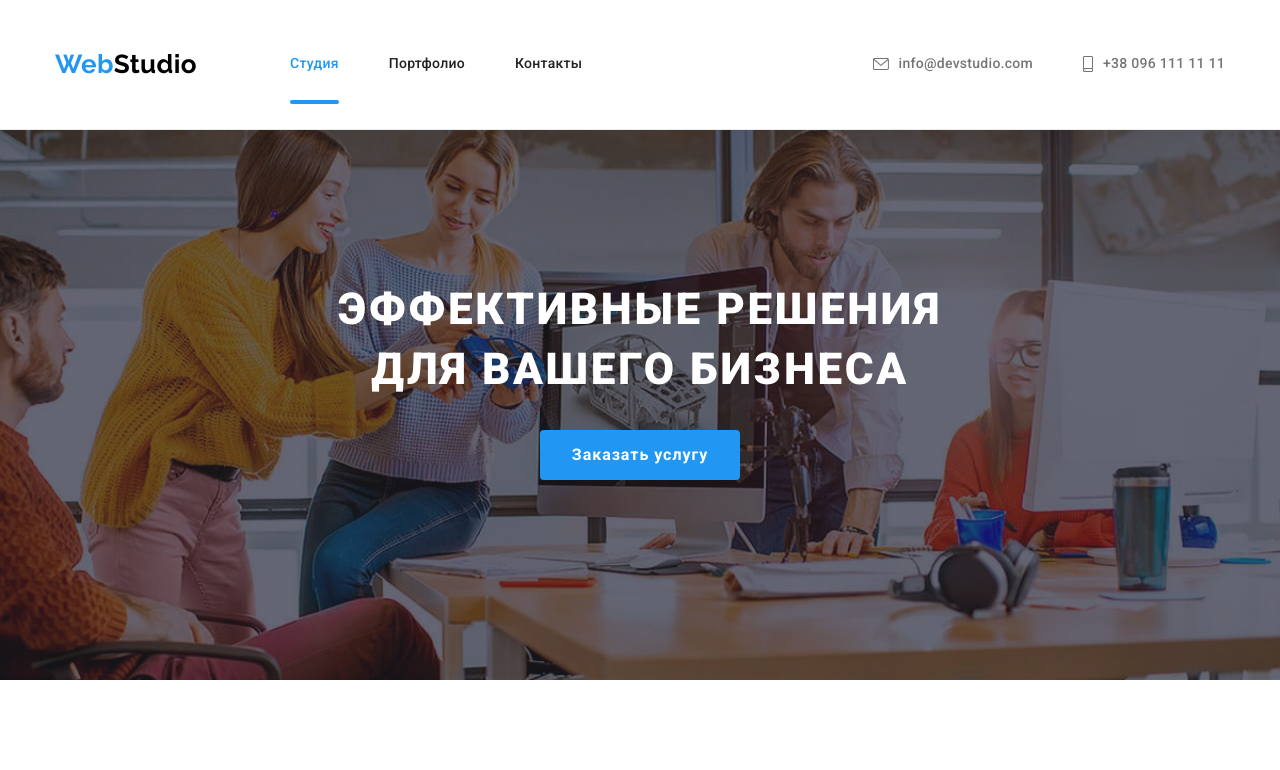
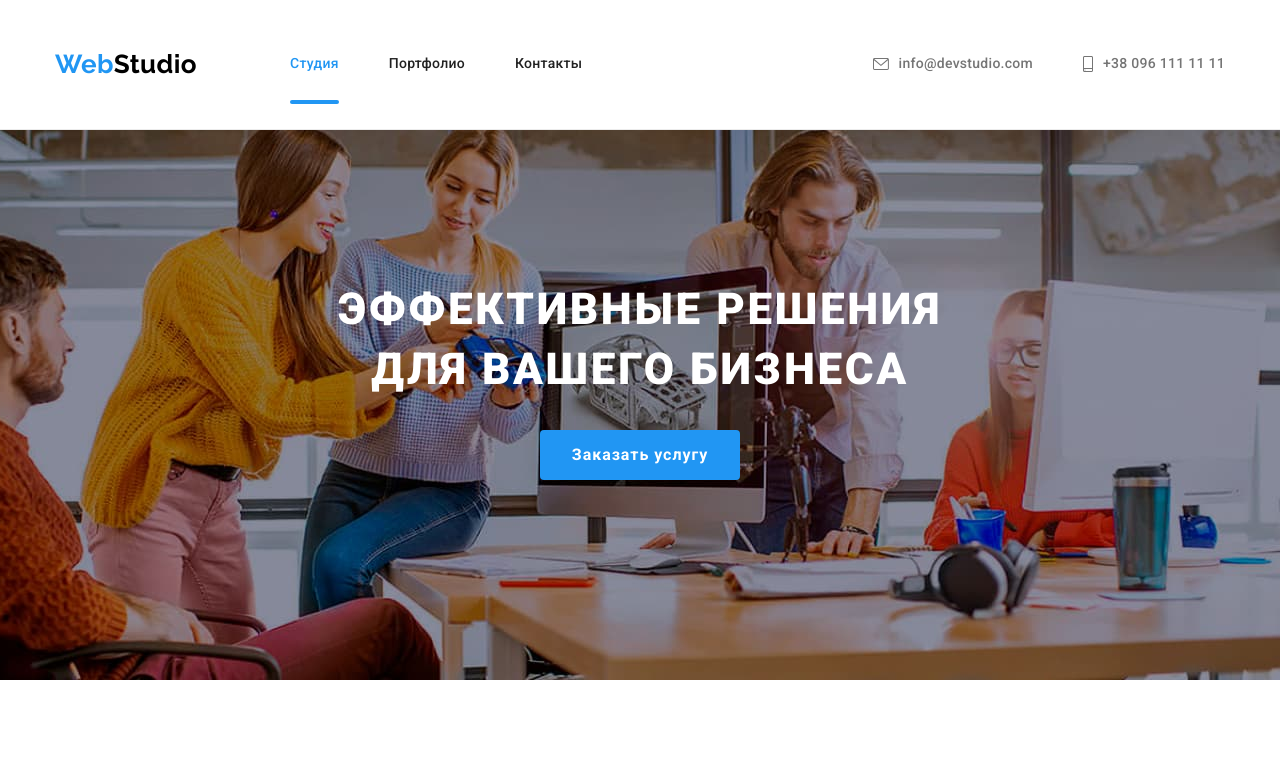
Before and after one commit to dashaobit/goit-markup-hw-08, a plain HTML site: page index.html in a window 1280 px wide. Shown: the top 770 px of the page. Drawn offline with nearby package versions, Linux system fonts and the light colour scheme.

Commit message:
добавляет адаптивный hero

```diff
--- a/scss/layout/_header.scss
+++ b/scss/layout/_header.scss
@@ -130,11 +130,12 @@
     display: none;
   }
 }
-.contact-nav__item{
+.contact-nav__item:not(:last-child) {
   @media (max-width: 1199px) {
-    margin-bottom:not(:last-child): 10px;
+    margin-bottom: 10px;
   }
 }
+
 //==============Mobile menu, кнопка-бургер
 .burger-btn {
   padding: 0;
--- a/scss/layout/_hero.scss
+++ b/scss/layout/_hero.scss
@@ -1,7 +1,38 @@
 .hero {
+  padding-top: 118px;
+  padding-bottom: 118px;
+  margin-left: auto;
+  margin-right: auto;
+
+  background-image: url(../images/hero/hero.jpg);
+  background-repeat: no-repeat;
+  background-size: cover;
+  background-position: center;
+  max-width: 480px;
+  height: 400px;
+
   text-align: center;
-  background-color: var(--section-background-color);
+
+  @media screen and (min-width: 768px) {
+    background-image: url(../images/hero/hero-tablet.jpg);
+    max-width: 768px;
+  }
+
+  @media screen and (min-width: 1200px) {
+    padding-top: 200px;
+    padding-bottom: 200px;
+
+    background-image: url(../images/hero/hero-desktop.jpg);
+    max-width: 1600px;
+    height: 600px;
+  }
 }
+//=========END адаптивки
+
+// .hero {
+//   text-align: center;
+//   background-color: var(--section-background-color);
+// }
 .hero__title {
   margin-bottom: 30px;
   color: var(--white-text-color);
@@ -12,18 +43,18 @@
   letter-spacing: 0.06em;
   text-transform: uppercase;
 }
-.hero__overlay {
-  max-width: 1600px;
-  margin-left: auto;
-  margin-right: auto;
-  padding-top: 200px;
-  padding-bottom: 200px;
-  background-image: linear-gradient(
-      rgba(47, 48, 58, 0.4),
-      rgba(47, 48, 58, 0.4)
-    ),
-    url(../images/fon-min.jpg);
-  background-repeat: no-repeat;
-  background-size: cover;
-  background-position: center;
-}
+// .hero__overlay {
+//   max-width: 1600px;
+//   margin-left: auto;
+//   margin-right: auto;
+//   padding-top: 200px;
+//   padding-bottom: 200px;
+//   background-image: linear-gradient(
+//       rgba(47, 48, 58, 0.4),
+//       rgba(47, 48, 58, 0.4)
+//     ),
+//     url(../images/fon-min.jpg);
+//   background-repeat: no-repeat;
+//   background-size: cover;
+//   background-position: center;
+// }
```
Also changed, not shown: css/main.css, css/main.min.css, images/hero/hero-desktop.jpg (added), images/hero/hero-desktop@2x.jpg (added), images/hero/hero-tablet.jpg (added), images/hero/hero-tablet@2x.jpg (added), images/hero/hero.jpg (added), images/hero/hero@2x.jpg (added), 2 other files.
